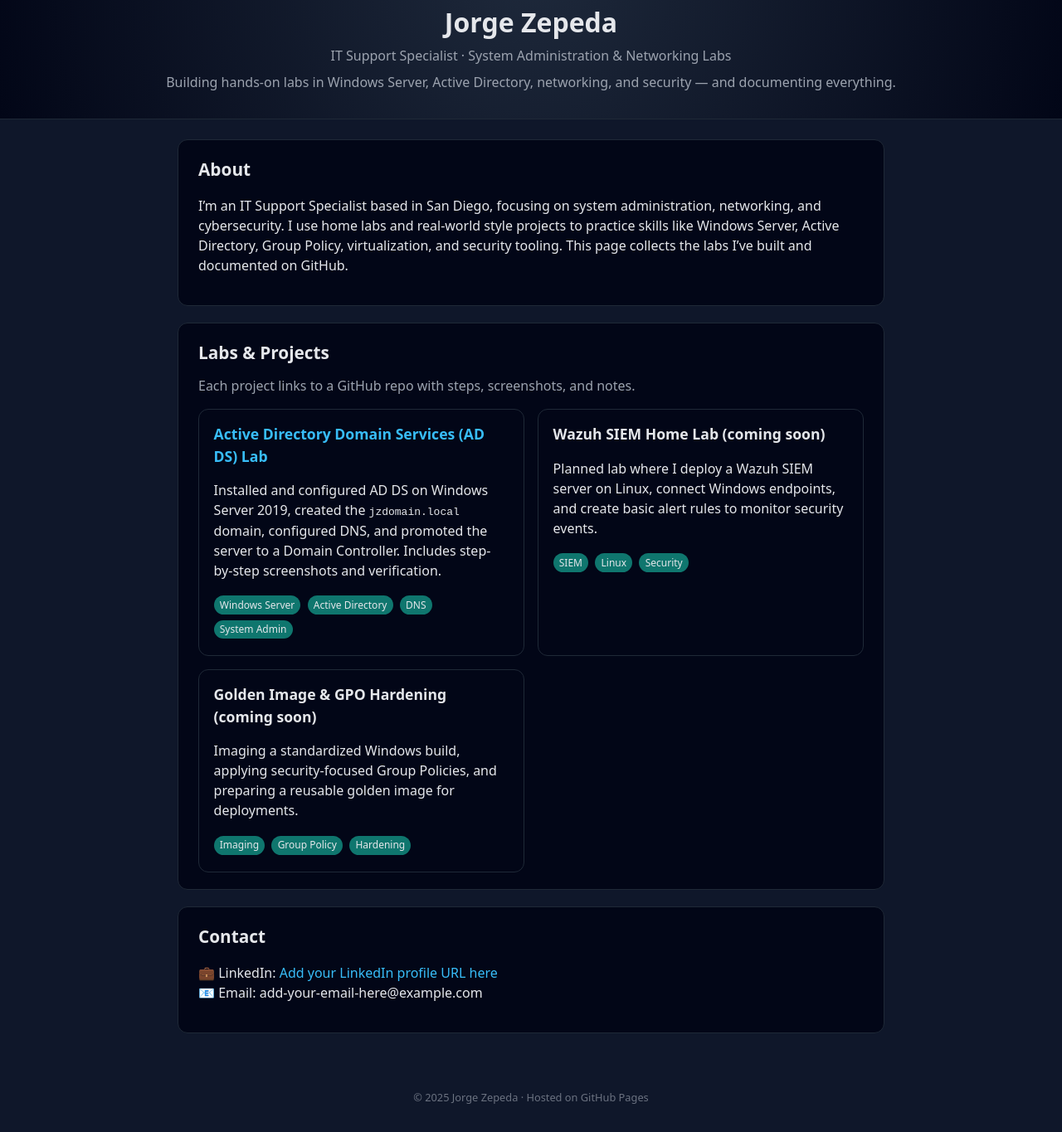
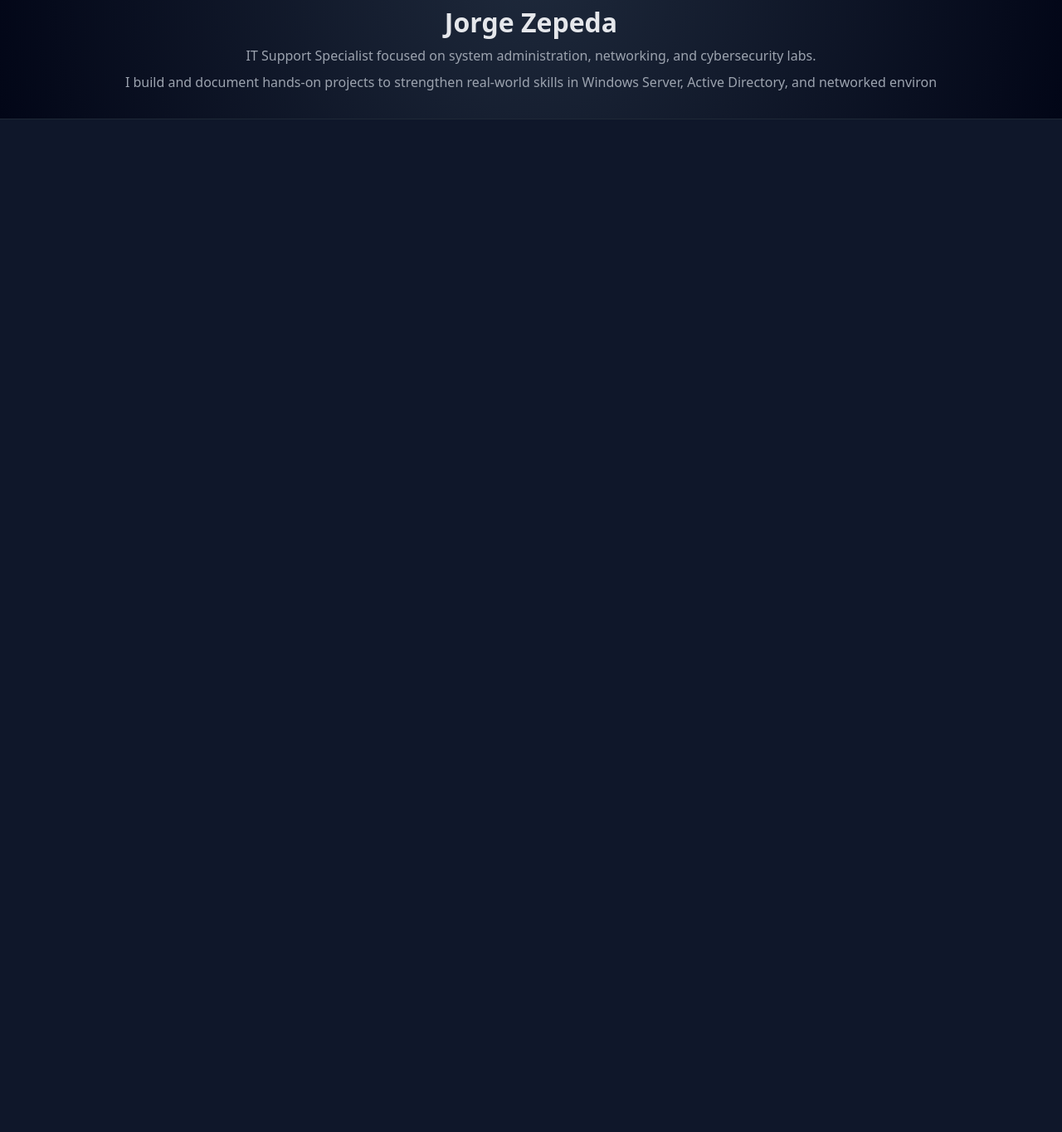
Before and after one commit to JZepeda97/JZepeda97.github.io, a plain HTML site: page index.html in a window 1280 px wide. Shown: the part 37-1402 px from the top of the page at 83% size. After the commit the page ends 800 px from the top, so only its background shows below. Drawn offline with Linux system fonts and the light colour scheme.

Commit message:
Update index.html

```diff
--- a/index.html
+++ b/index.html
@@ -92,93 +92,6 @@
 <body>
   <header>
     <div class="name">Jorge Zepeda</div>
-    <div class="title">IT Support Specialist · System Administration & Networking Labs</div>
-    <p class="tagline">Building hands-on labs in Windows Server, Active Directory, networking, and security — and documenting everything.</p>
-  </header>
-
-  <main class="container">
-    <!-- About -->
-    <section class="card">
-      <h2>About</h2>
-      <p>
-        I’m an IT Support Specialist based in San Diego, focusing on system administration, networking, and cybersecurity.
-        I use home labs and real-world style projects to practice skills like Windows Server, Active Directory, Group Policy,
-        virtualization, and security tooling. This page collects the labs I’ve built and documented on GitHub.
-      </p>
-    </section>
-
-    <!-- Projects -->
-    <section class="card">
-      <h2>Labs & Projects</h2>
-      <p class="tagline">Each project links to a GitHub repo with steps, screenshots, and notes.</p>
-
-      <div class="projects-grid">
-        <!-- AD DS Lab -->
-        <article class="project-card">
-          <h3><a href="https://github.com/JZepeda97/active-directory-domain-services-lab" target="_blank" rel="noopener noreferrer">
-            Active Directory Domain Services (AD DS) Lab
-          </a></h3>
-          <p>
-            Installed and configured AD DS on Windows Server 2019, created the <code>jzdomain.local</code> domain,
-            configured DNS, and promoted the server to a Domain Controller. Includes step-by-step screenshots and verification.
-          </p>
-          <div>
-            <span class="pill">Windows Server</span>
-            <span class="pill">Active Directory</span>
-            <span class="pill">DNS</span>
-            <span class="pill">System Admin</span>
-          </div>
-        </article>
-
-        <!-- Placeholder examples for future labs -->
-        <article class="project-card">
-          <h3>Wazuh SIEM Home Lab (coming soon)</h3>
-          <p>
-            Planned lab where I deploy a Wazuh SIEM server on Linux, connect Windows endpoints, and create basic alert rules
-            to monitor security events.
-          </p>
-          <div>
-            <span class="pill">SIEM</span>
-            <span class="pill">Linux</span>
-            <span class="pill">Security</span>
-          </div>
-        </article>
-
-        <article class="project-card">
-          <h3>Golden Image & GPO Hardening (coming soon)</h3>
-          <p>
-            Imaging a standardized Windows build, applying security-focused Group Policies, and preparing a reusable golden
-            image for deployments.
-          </p>
-          <div>
-            <span class="pill">Imaging</span>
-            <span class="pill">Group Policy</span>
-            <span class="pill">Hardening</span>
-          </div>
-        </article>
-      </div>
-    </section>
-
-    <!-- Contact -->
-    <section class="card">
-      <h2>Contact</h2>
-      <p>
-        💼 LinkedIn:
-        <a href="https://www.linkedin.com" target="_blank" rel="noopener noreferrer">
-          Add your LinkedIn profile URL here
-        </a>
-        <br />
-        📧 Email: add-your-email-here@example.com
-      </p>
-    </section>
-  </main>
-
-  <footer>
-    © <span id="year"></span> Jorge Zepeda · Hosted on GitHub Pages
-  </footer>
-
-  <script>
-    document.getElementById("year").textContent = new Date().getFullYear();
-  </script>
-</body>
-</html>
+    <div class="title">IT Support Specialist focused on system administration, networking, and cybersecurity labs.</div>
+    <p class="tagline">
+      I build and document hands-on projects to strengthen real-world skills in Windows Server, Active Directory, and networked environ
```
